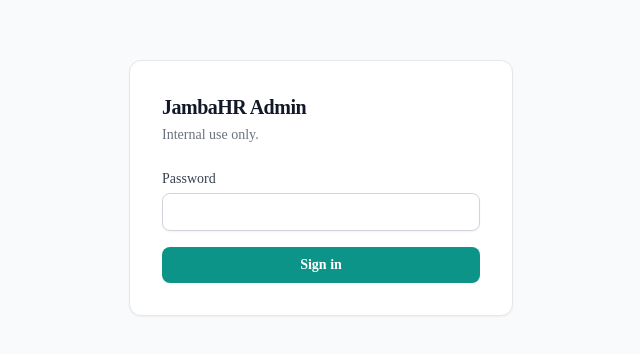
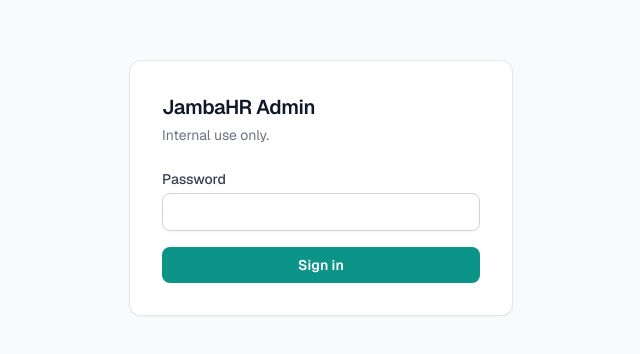
Before and after one commit to amolgupta007/hrme, a Next.js app: page /superadmin/login in a window 1280 px wide. Shown: the part 212-566 px from the top of the page, without its empty margins (319-959 px from the left). Built offline with nearby package versions, Linux system fonts and the light colour scheme; no server answers.

Commit message:
fix(superadmin): fix nested html tags in layout, fix login loading state and fetch error handling

```diff
--- a/src/app/superadmin/layout.tsx
+++ b/src/app/superadmin/layout.tsx
@@ -1,13 +1,13 @@
+export const metadata = { title: "JambaHR Admin" };
+
 export default function SuperadminLayout({
   children,
 }: {
   children: React.ReactNode;
 }) {
   return (
-    <html lang="en">
-      <body className="min-h-screen bg-gray-50 font-sans antialiased">
-        {children}
-      </body>
-    </html>
+    <div className="min-h-screen bg-gray-50 font-sans antialiased">
+      {children}
+    </div>
   );
 }
--- a/src/app/superadmin/login/page.tsx
+++ b/src/app/superadmin/login/page.tsx
@@ -14,6 +14,7 @@ export default function SuperadminLoginPage() {
     setLoading(true);
     setError("");
 
+    try {
       const res = await fetch("/api/superadmin/login", {
         method: "POST",
         headers: { "Content-Type": "application/json" },
@@ -24,6 +25,10 @@ export default function SuperadminLoginPage() {
         router.push("/superadmin/dashboard");
       } else {
         setError("Incorrect password");
+      }
+    } catch {
+      setError("Network error — please try again.");
+    } finally {
       setLoading(false);
     }
   }
```
Lines whose indentation alone changed are shown as unchanged.
